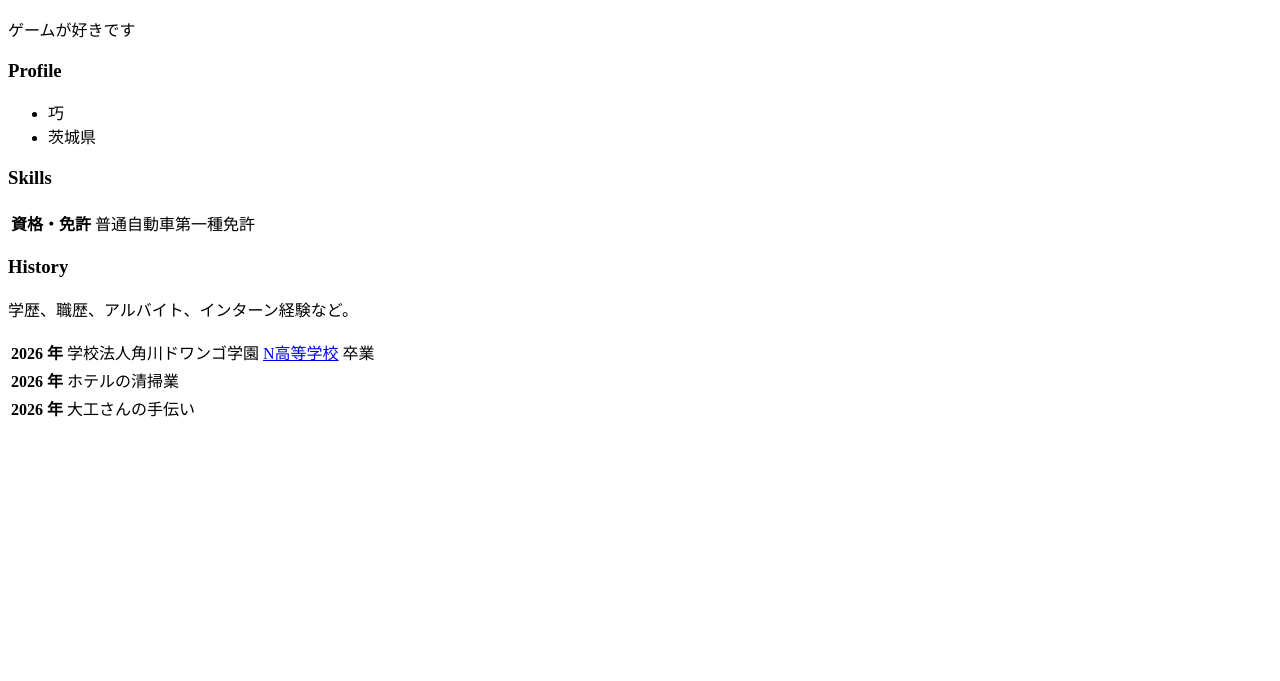
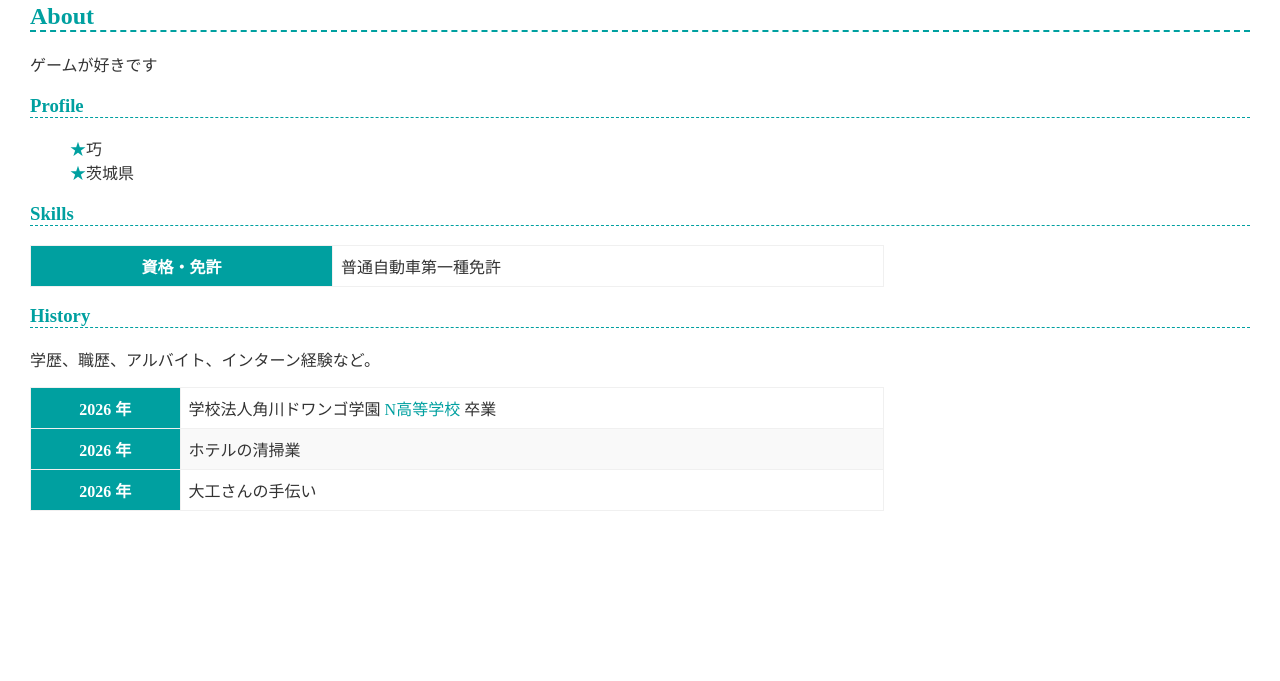
Before and after one commit to k91685355-create/k91685355, a plain HTML site: page index.html in a window 1280 px wide. Shown: the part 119-800 px from the top of the page. Drawn offline with Linux system fonts and the light colour scheme.

Commit message:
cssの追加

```diff
--- a/index.html
+++ b/index.html
@@ -3,7 +3,7 @@
 <head>
 <meta charset="utf-8">
 <meta name="viewport" content="width=device-width, initial-scale=1">
-<link htef="style.css"rel="stylesheet">
+<link href="style.css"rel="stylesheet">
     <title>ハンドルネームのポートフォリオ</title>
 </head>
 <body>
```
